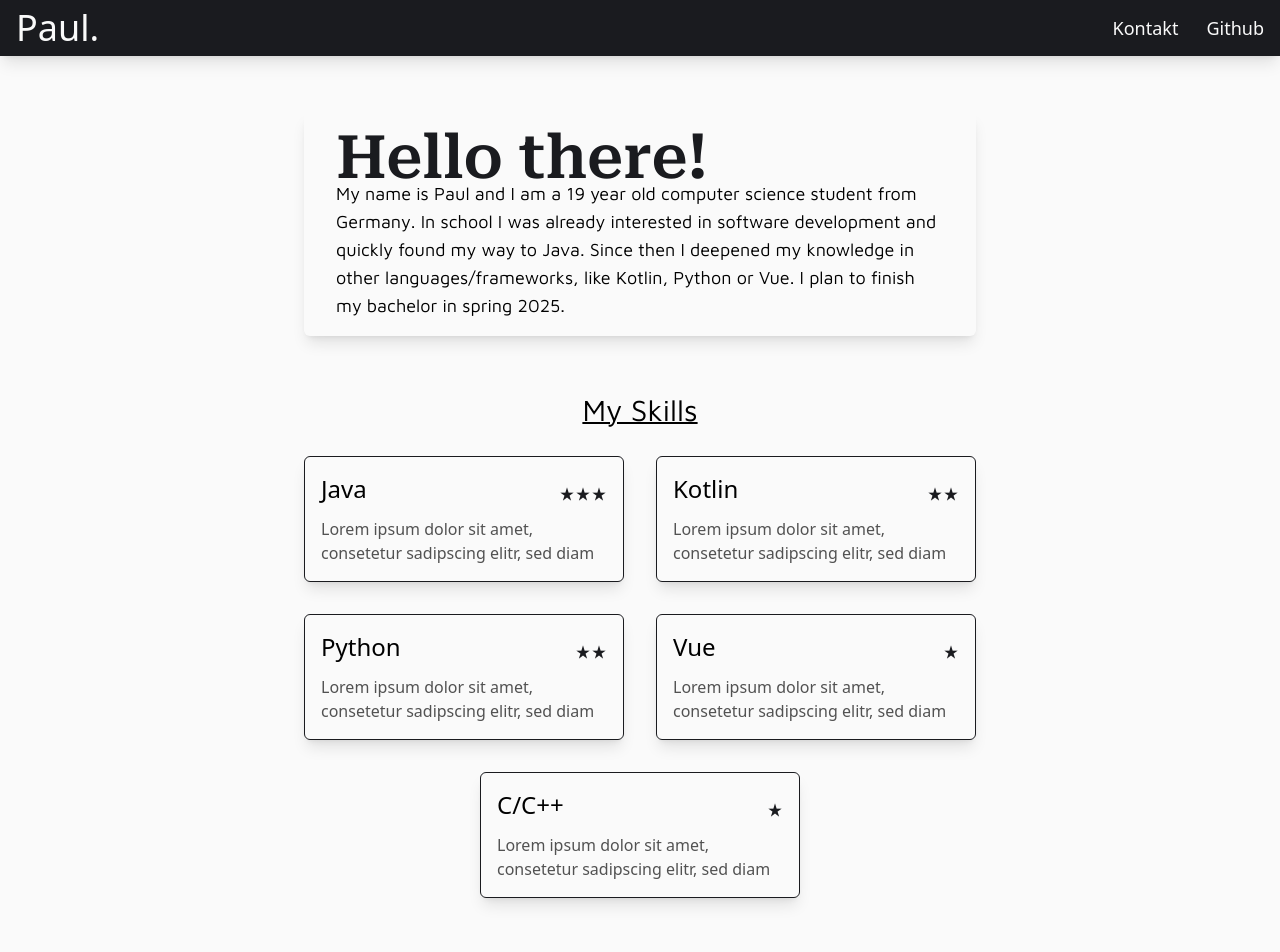
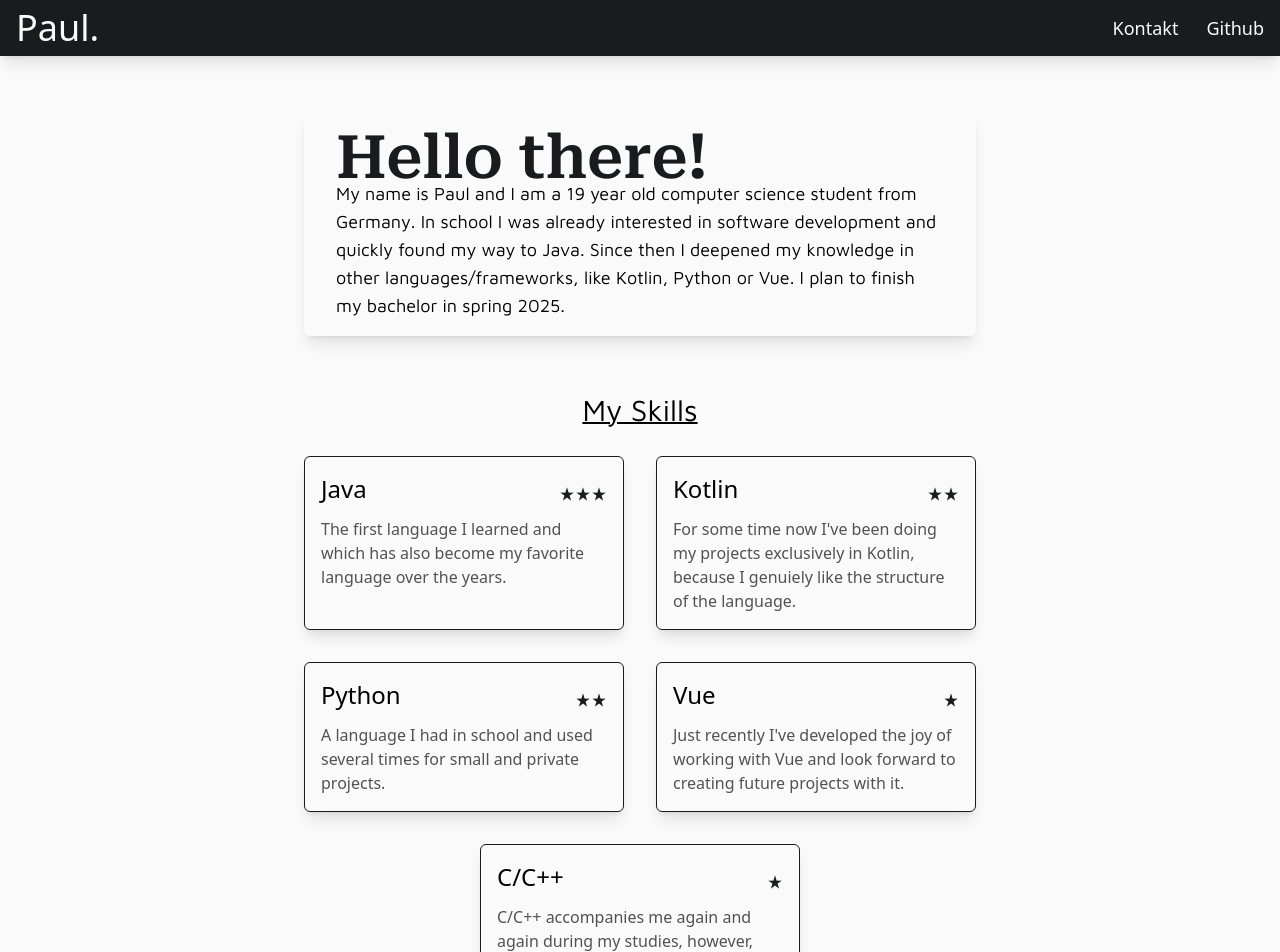
Before and after one commit to Paulanerus/paulee-site, a Vue app: page / in a window 1280 px wide. Shown: the top 952 px of the page. Built offline with nearby package versions, Linux system fonts and the light colour scheme.

Commit message:
Added Skills description

```diff
--- a/src/components/skills/Skills.vue
+++ b/src/components/skills/Skills.vue
@@ -3,27 +3,27 @@
     <div class="flex flex-wrap justify-center max-w-3xl mt-3 mx-auto">
         <SkillEntry
             title="Java"
-            content="Lorem ipsum dolor sit amet, consetetur sadipscing elitr, sed diam"
+            content="The first language I learned and which has also become my favorite language over the years."
             :rating="3"
         />
         <SkillEntry
             title="Kotlin"
-            content="Lorem ipsum dolor sit amet, consetetur sadipscing elitr, sed diam"
+            content="For some time now I've been doing my projects exclusively in Kotlin, because I genuiely like the structure of the language."
             :rating="2"
         />
         <SkillEntry
             title="Python"
-            content="Lorem ipsum dolor sit amet, consetetur sadipscing elitr, sed diam"
+            content="A language I had in school and used several times for small and private projects."
             :rating="2"
         />
         <SkillEntry
             title="Vue"
-            content="Lorem ipsum dolor sit amet, consetetur sadipscing elitr, sed diam"
+            content="Just recently I've developed the joy of working with Vue and look forward to creating future projects with it."
             :rating="1"
         />
         <SkillEntry
             title="C/C++"
-            content="Lorem ipsum dolor sit amet, consetetur sadipscing elitr, sed diam"
+            content="C/C++ accompanies me again and again during my studies, however, privately I deal little with it."
             :rating="1"
         />
     </div>
```
